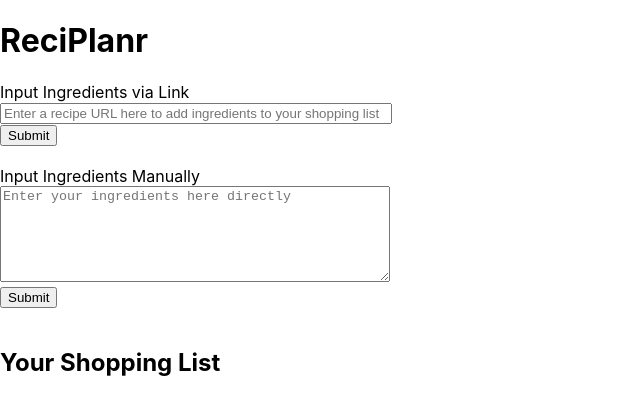
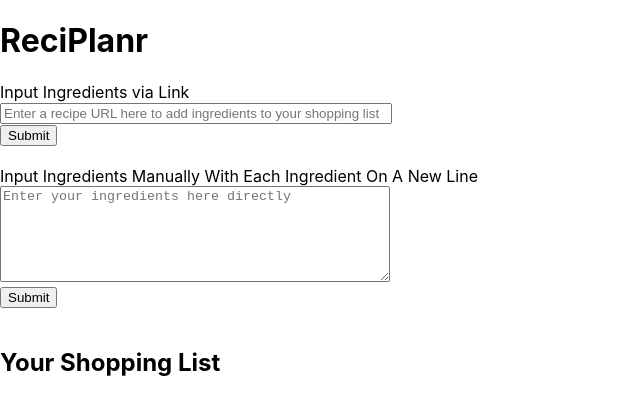
Before and after one commit to maxjacobzander/reciplanr, a React (Create React App) app in the folder frontend/: page / in a window 1280 px wide. Shown: the top 414 px of the page, without its empty margins (0-640 px from the left). Built offline with nearby package versions, Linux system fonts and the light colour scheme.

Commit message:
Add new line specification to UI input

```diff
--- a/frontend/src/App.js
+++ b/frontend/src/App.js
@@ -29,7 +29,7 @@ function App() {
 
       <InputIngredients
         type="text"
-        label="Input Ingredients Manually"
+        label="Input Ingredients Manually With Each Ingredient On A New Line"
         placeholder={"Enter your ingredients here directly"}
         setShoppingList={setShoppingList}
       />
```
